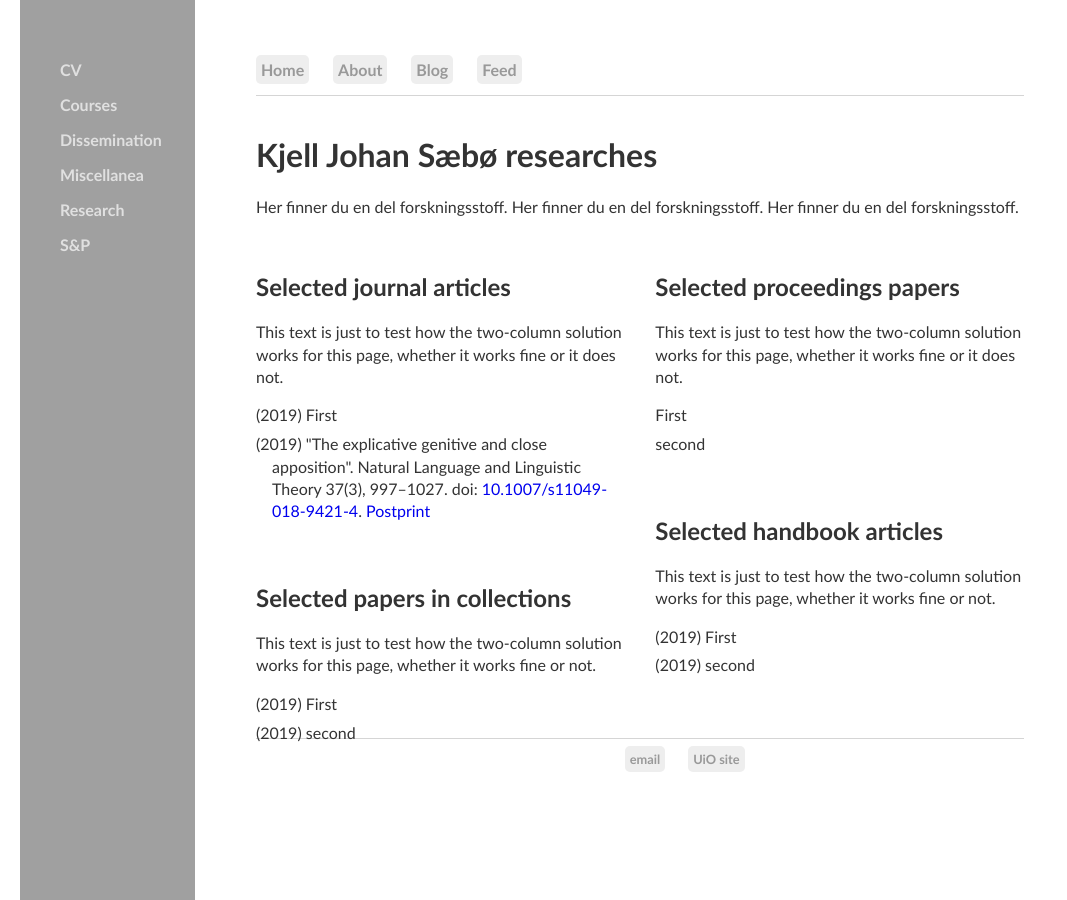
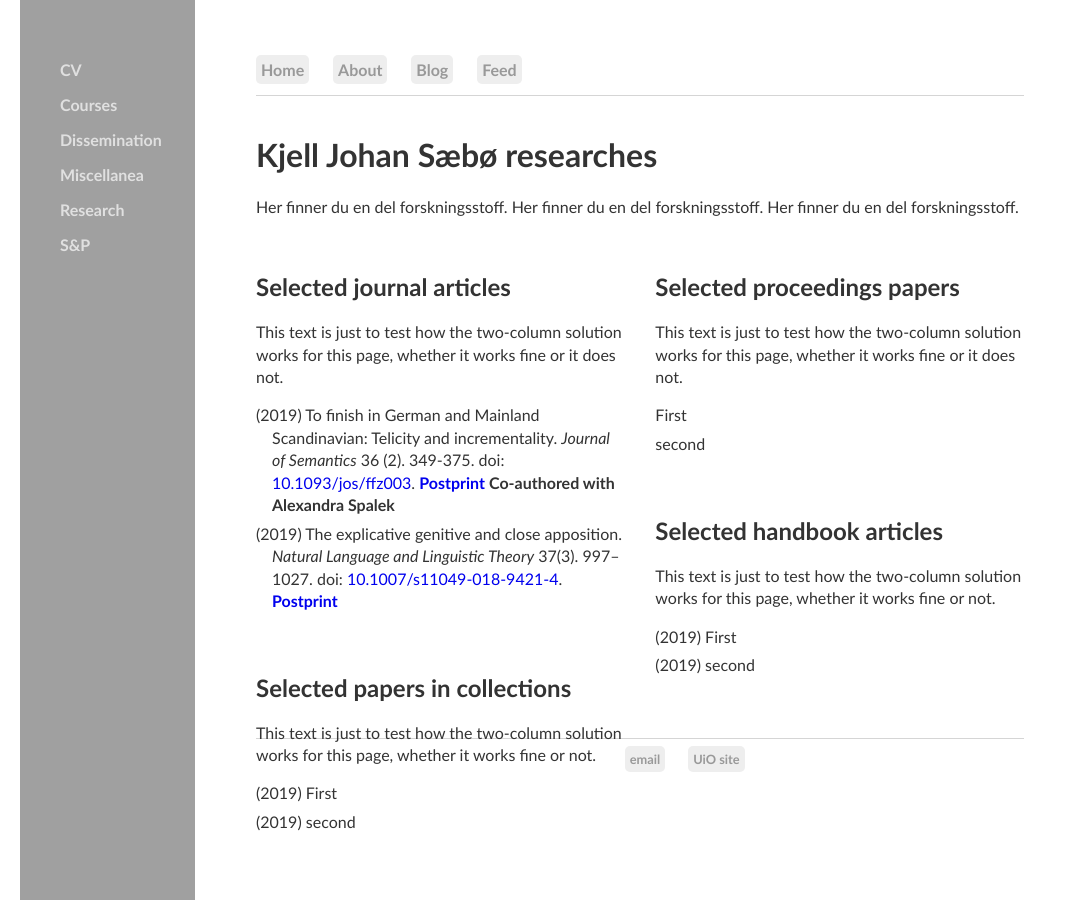
Before and after one commit to kjelljs/kjelljs.github.io, a Jekyll site: the page built from research/index.html, in a window 1280 px wide. Shown: the whole page, without its empty margins (0-1067 px from the left). Built offline with Jekyll 4.4.1, drawn with Linux system fonts in a browser that asks for light colours.

Commit message:
Update index.html

```diff
--- a/research/index.html
+++ b/research/index.html
@@ -19,8 +19,8 @@ title: Kjell Johan resear
     <h2>Selected journal articles</h2>
 	    <p>This text is just to test how the two-column solution works for this page, whether it works fine or it does not.</p>
 	    <ul id="pubs">
-		    <li>(2019) First </li>
-		    <li>(2019) "The explicative genitive and close apposition". Natural Language and Linguistic Theory 37(3), 997–1027. doi: <a href="https://doi.org/10.1007/s11049-018-9421-4">10.1007/s11049-018-9421-4</a>. <a href="/pdf/genexR3.pdf">Postprint</a></li>
+		    <li>(2019) To finish in German and Mainland Scandinavian: Telicity and incrementality. <i>Journal of Semantics</i> 36 (2). 349-375. doi: <a href="https://doi.org/10.1093/jos/ffz003">10.1093/jos/ffz003</a>. <a href="/pdf/Fertig_JoS.pdf"><b>Postprint</b></a> <b>Co-authored with Alexandra Spalek</b></li>
+		    <li>(2019) The explicative genitive and close apposition. <i>Natural Language and Linguistic Theory</i> 37(3). 997–1027. doi: <a href="https://doi.org/10.1007/s11049-018-9421-4">10.1007/s11049-018-9421-4</a>. <a href="/pdf/genexR3.pdf"><b>Postprint</b></a></li>
     </ul>
 </br>
     <h2>Selected papers in collections</h2>
```
